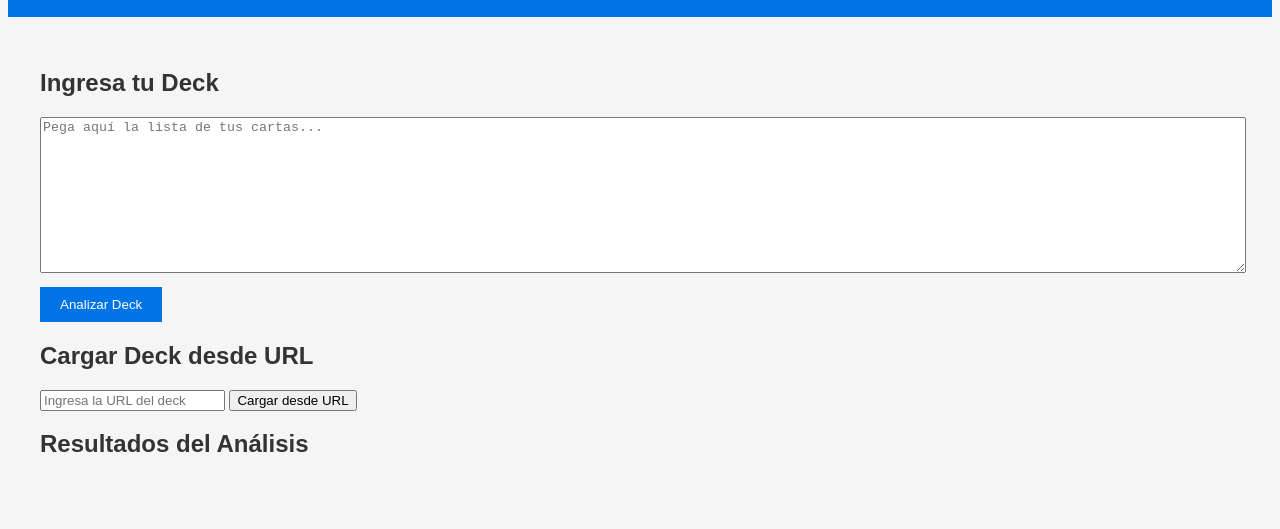
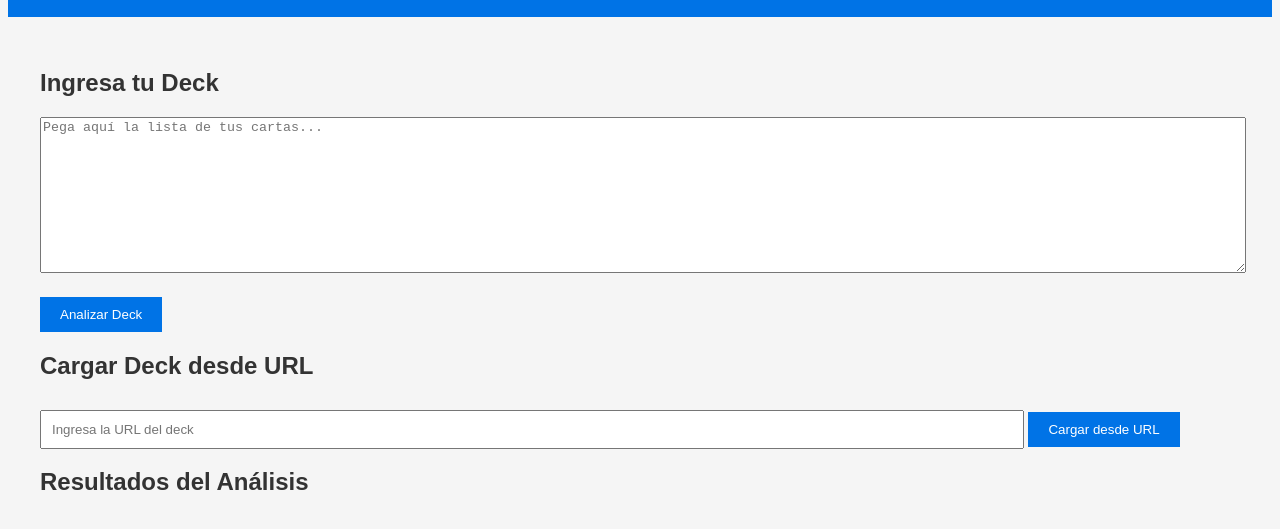
Before and after one commit to Lilytch/check-deck, a plain HTML site: page index.html in a window 1280 px wide. Shown: the part 103-632 px from the top of the page. Drawn offline with Linux system fonts and the light colour scheme.

Commit message:
Update styles.css

```diff
--- a/styles.css
+++ b/styles.css
@@ -1,4 +1,3 @@
-
 body {
   font-family: Arial, sans-serif;
   background-color: #f5f5f5;
@@ -22,12 +21,19 @@ main {
   margin-bottom: 10px;
 }
 
-#analyzeDeckBtn {
+#deckUrlInput {
+  width: 80%;
+  padding: 10px;
+  margin-top: 10px;
+}
+
+#analyzeDeckBtn, #loadDeckBtn {
   padding: 10px 20px;
   background-color: #0073e6;
   color: white;
   border: none;
   cursor: pointer;
+  margin-top: 10px;
 }
 
 #analysisResults {
```
